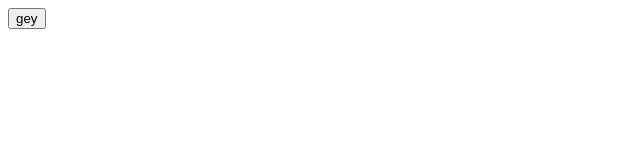
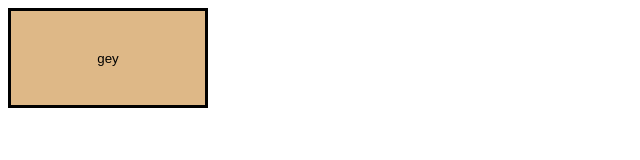
Before and after one commit to tishkabelarus/test_git, a plain HTML site: page index.html in a window 1280 px wide. Shown: the whole page, without its empty margins (0-640 px from the left). Drawn offline with Linux system fonts and the light colour scheme.

Commit message:
new apdate

```diff
--- a/index.html
+++ b/index.html
@@ -3,7 +3,8 @@
 <head>
     <meta charset="UTF-8">
     <meta name="viewport" content="width=device-width, initial-scale=1.0">
-    <title>Document</title>
+    <title>my site</title>
+    <link rel="stylesheet" href="style.css">
 </head>
 <body>
     <button>gey</button>
--- a/style.css
+++ b/style.css
@@ -0,0 +1,6 @@
+button{
+    border: solid;
+    background-color: burlywood;
+    width: 200px;
+    height: 100px;
+}
```
